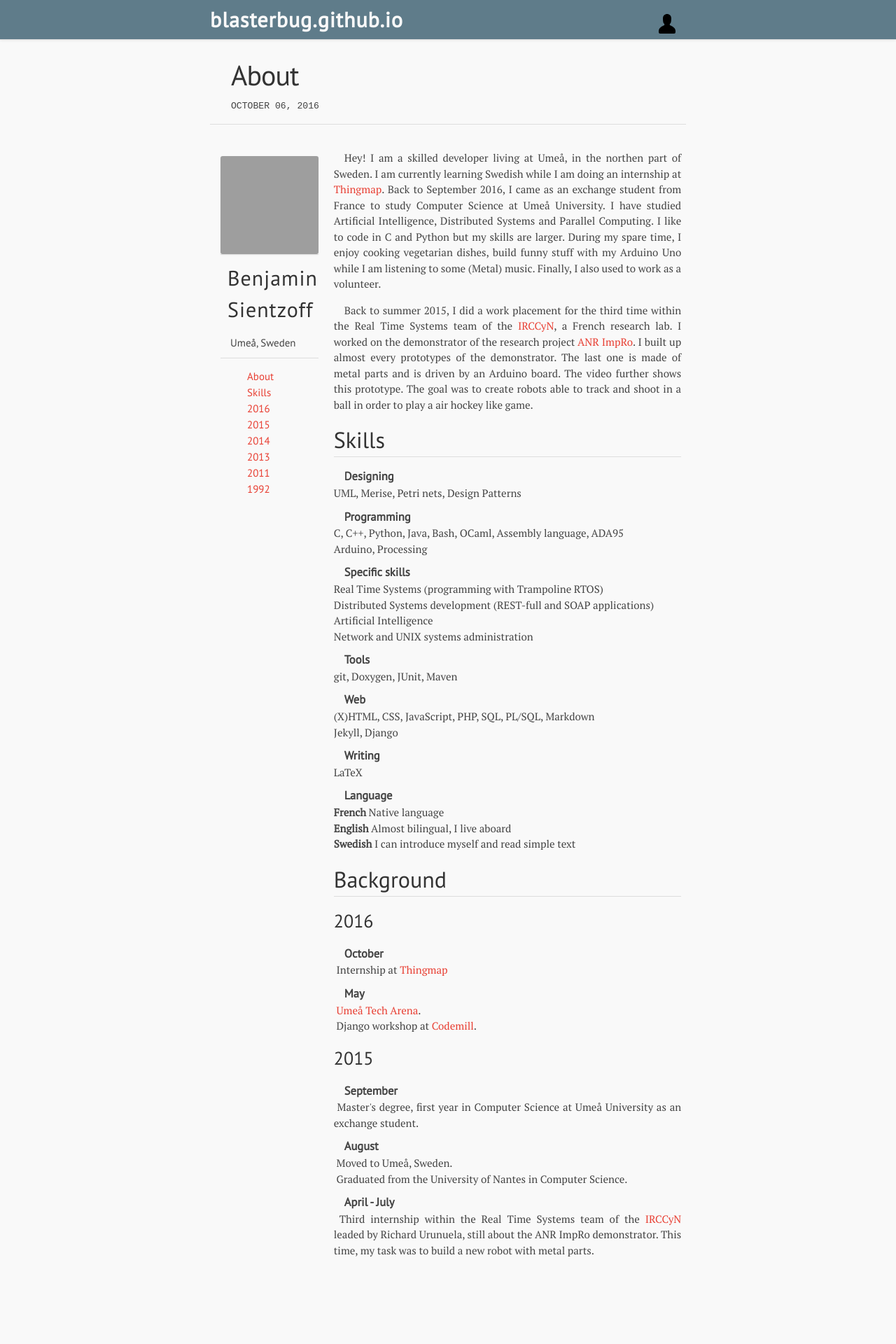
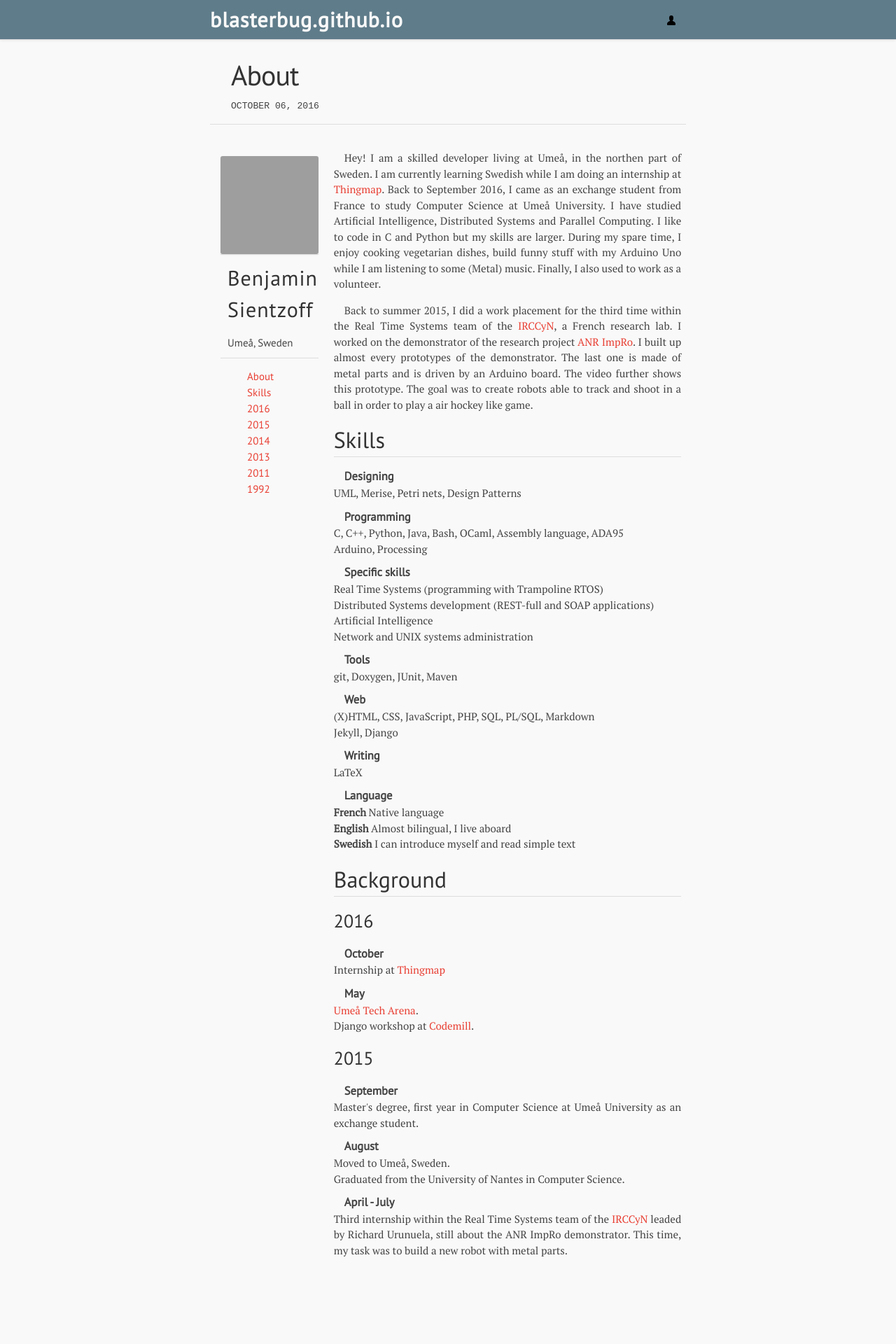
Before and after one commit to blasterbug/blasterbug.github.io, a Jekyll site: the page built from curriculum.md, in a window 1280 px wide. Shown: the top 1920 px of the page at 70% size. Built offline with Jekyll 4.4.1, drawn with Linux system fonts in a browser that asks for light colours; some web fonts are replaced; grey boxes are pictures that could not be loaded.

Commit message:
size fix

```diff
--- a/css/octicons.scss
+++ b/css/octicons.scss
@@ -9,6 +9,8 @@
 SVG octicons
 
 */
+
+a > img {
 
   .octicon, .mega-octicon, .medium-octicon {
     vertical-align: text-top;
@@ -31,7 +33,4 @@
     font-size: 24px;
     width: 24px;
   }
-
-a > img:hover {
-  color: $brand-color;
 }
```
Lines whose indentation alone changed are shown as unchanged.
